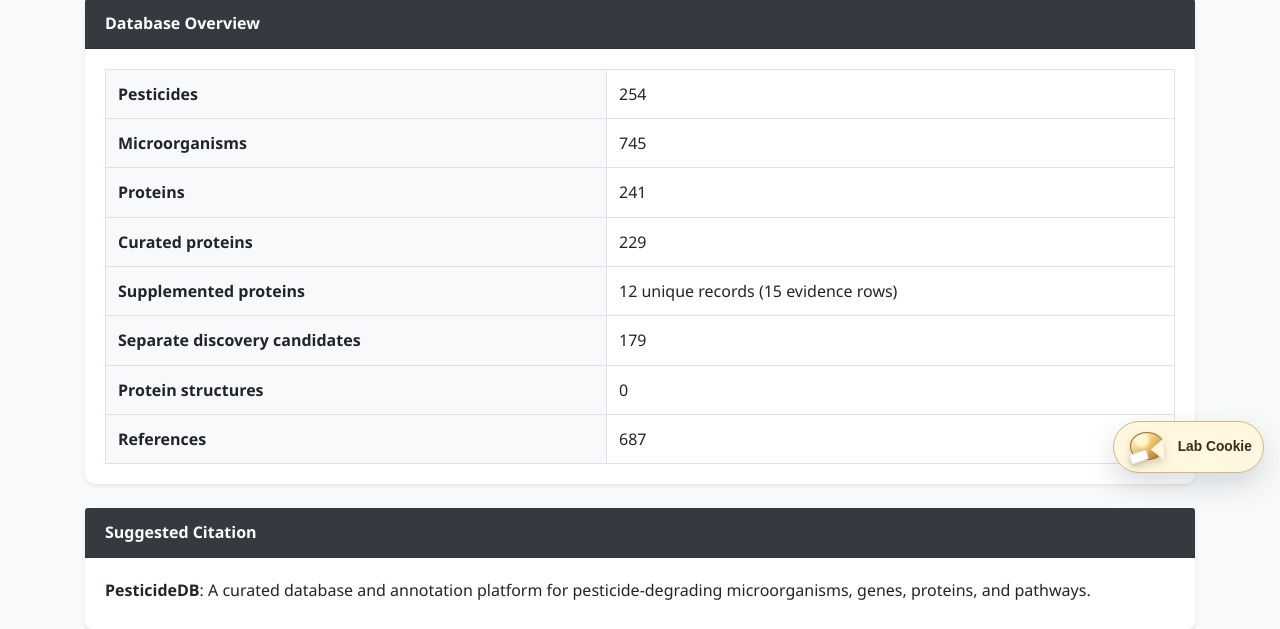
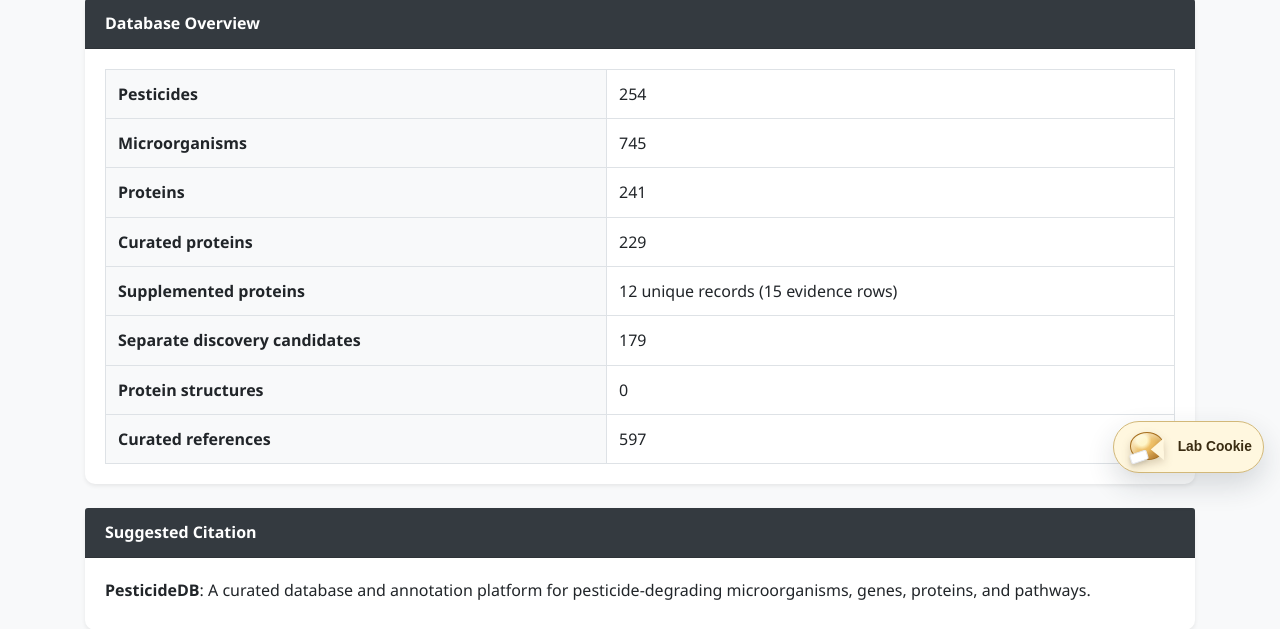
Before and after one commit to PesticideDB/PesticideDB, a Django app: page /citation-download/ in a window 1280 px wide. Shown: the part 311-940 px from the top of the page. Run offline with Django 5.2, Linux system fonts and the light colour scheme; data comes from the database, SQL or seed files in the repository; some libraries are stand-ins or nearby versions.

Commit message:
Clarify curated reference count

```diff
--- a/base/templates/base/citation_download.html
+++ b/base/templates/base/citation_download.html
@@ -45,7 +45,7 @@
                     <td>{{ structure_count }}</td>
                 </tr>
                 <tr>
-                    <th class="bg-light">References</th>
+                    <th class="bg-light">Curated references</th>
                     <td>{{ reference_count }}</td>
                 </tr>
             </table>
--- a/base/templates/base/home.html
+++ b/base/templates/base/home.html
@@ -88,7 +88,7 @@
                 <strong>{{ structure_count }}</strong>
             </a>
             <a class="home-metric-card" href="{% url 'citation_download' %}">
-                <span>References</span>
+                <span>Curated references</span>
                 <strong>{{ reference_count }}</strong>
             </a>
         </div>
--- a/base/utils.py
+++ b/base/utils.py
@@ -200,7 +200,7 @@ def curated_publication_count():
     )
 
 
-def reference_count():
+def broad_reference_identifier_count():
     references = set()
 
     for value in (
@@ -238,6 +238,10 @@ def reference_count():
     return len({reference for reference in references if reference and reference != "nan"})
 
 
+def reference_count():
+    return curated_publication_count()
+
+
 def pathway_summary():
     return {
         "pathway_evidence_count": PathwayEvidence.objects.count(),
```
